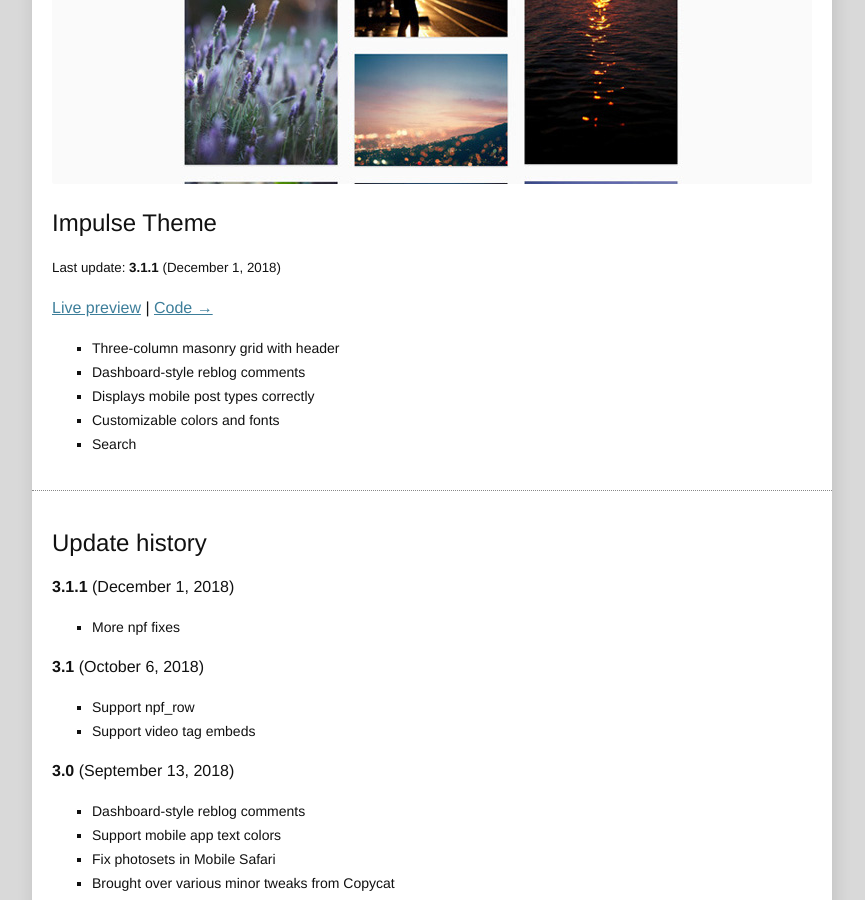
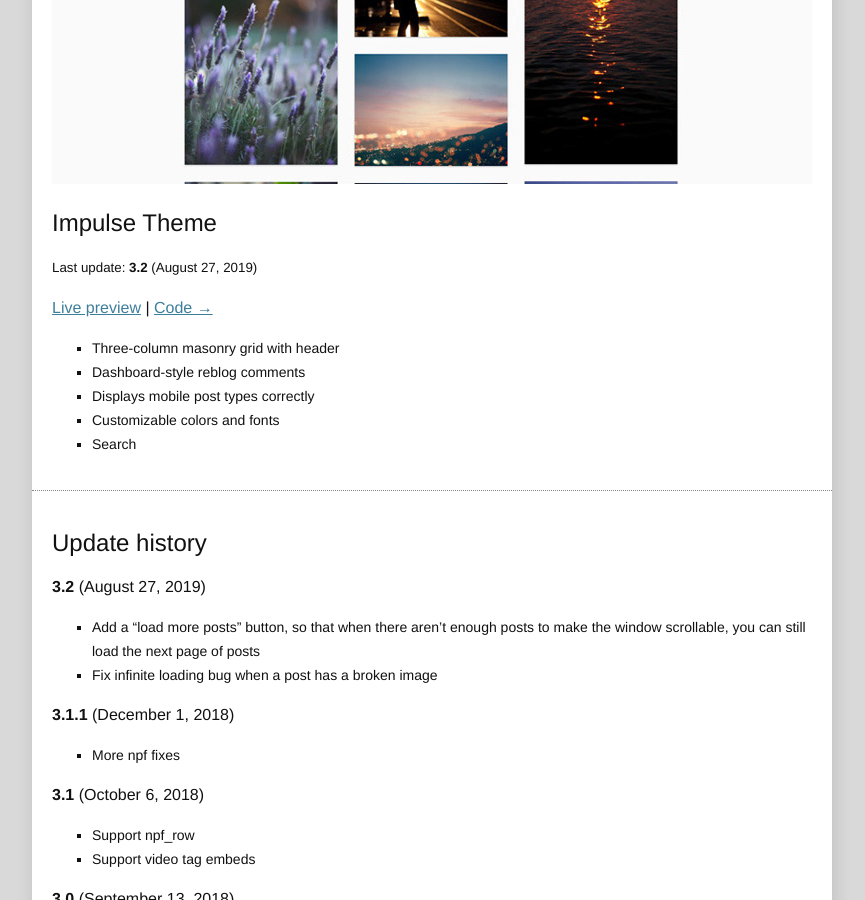
Before and after one commit to adorablethemes/adorablethemes.github.io, a Jekyll site: the page built from theme_impulse.html, in a window 1280 px wide and 900 px high, scrolled down 532 px. Shown: the whole window, without its empty margins (208-1073 px from the left). Built offline with Jekyll 4.4.1, drawn with Linux system fonts in a browser that asks for light colours.

Commit message:
Update theme_impulse.html

```diff
--- a/theme_impulse.html
+++ b/theme_impulse.html
@@ -3,8 +3,8 @@ title: Impulse - Adorable Themes
 description: A Tumblr theme that features a three-column masonry grid.
 theme_image: full_impulse.jpg
 theme_name: Impulse
-theme_version: 3.1.1
-theme_date: December 1, 2018
+theme_version: 3.2
+theme_date: August 27, 2019
 preview_url: https://impulse-theme.tumblr.com/
 code_url: https://raw.githubusercontent.com/adorablethemes/themes/master/impulse.txt
 info_1: Three-column masonry grid with header
@@ -20,6 +20,11 @@ redirect_from:
 
 <article class="post-section">
     <h2>Update history</h2>
+    <p><strong>3.2</strong> (August 27, 2019)</p>
+    <ul>
+        <li>Add a &ldquo;load more posts&rdquo; button, so that when there aren&rsquo;t enough posts to make the window scrollable, you can still load the next page of posts</li>
+        <li>Fix infinite loading bug when a post has a broken image</li>
+    </ul>
     <p><strong>3.1.1</strong> (December 1, 2018)</p>
     <ul>
         <li>More npf fixes</li>
```
